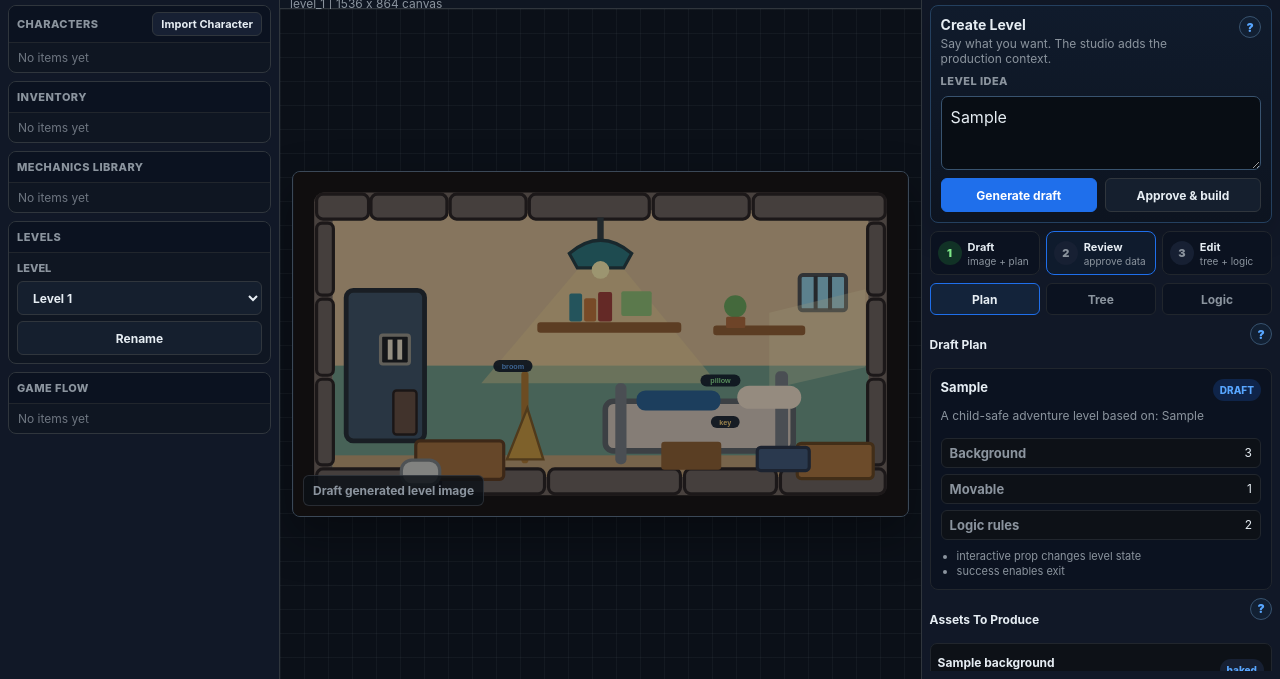
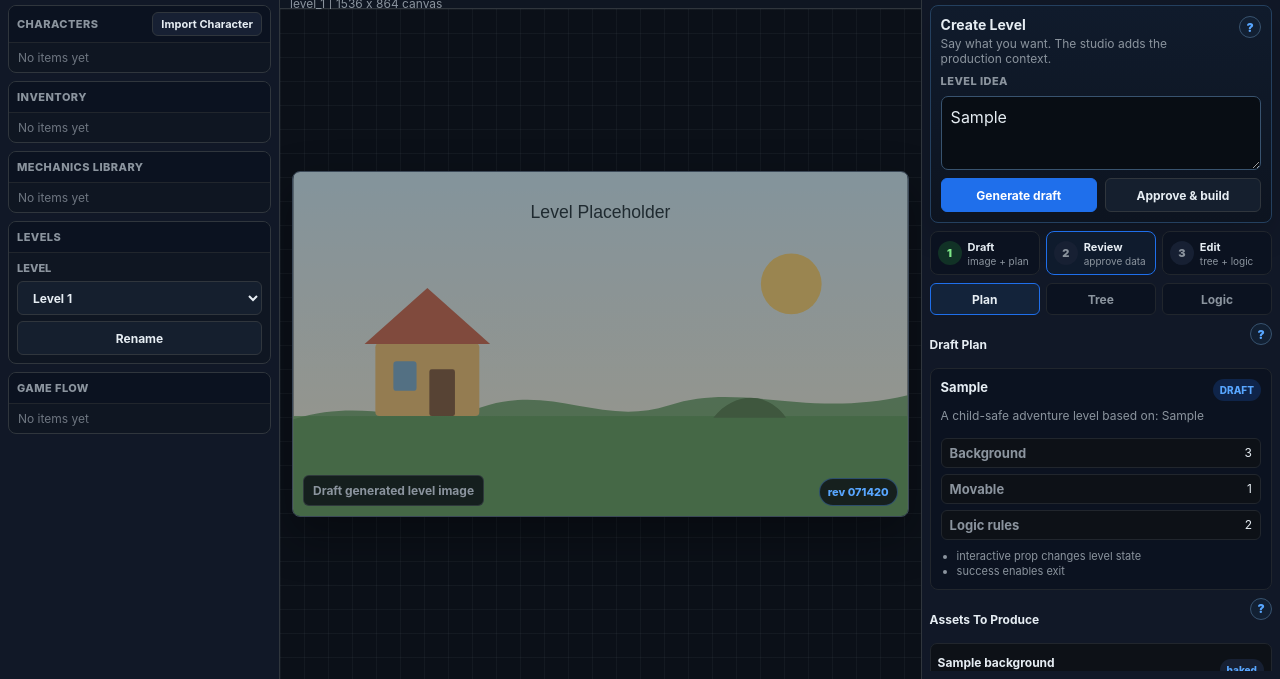
Before and after one commit to MikeTat1988/2DLevelCreationStudio, a plain HTML site: page wwwroot/index.html in a window 1280 px wide. Both pictures are taken after typing "Sample" into the empty fields and a click on the button "Generate draft". Shown: the part 121-800 px from the top of the page. Drawn offline with Linux system fonts and the light colour scheme.

Commit message:
Refresh draft image with bitmap preview

```diff
--- a/wwwroot/app.js
+++ b/wwwroot/app.js
@@ -736,16 +736,21 @@ function renderHeader() {
 function renderLevelStage() {
   const level = getSelectedLevel();
   const imageRef = level.generation.generatedImageRef;
-  const imageSrc = imageRef?.previewUrl ?? 'assets/placeholder-level.svg';
+  const imageSrc = imageRef?.previewUrl
+    ? `${imageRef.previewUrl}?draft=${encodeURIComponent(imageRef.revision ?? 'current')}`
+    : 'assets/placeholder-level.svg';
   const imageLabel = imageRef
     ? imageRef.status === 'approved'
       ? 'Approved generated level image'
       : 'Draft generated level image'
     : 'Level placeholder';
 
+  const revisionLabel = imageRef?.revision ? `rev ${String(imageRef.revision).slice(-6)}` : '';
+
   els.levelStage.innerHTML = `
     <img class="level-placeholder ${imageRef ? 'is-generated' : ''}" src="${escapeHtml(imageSrc)}" alt="${escapeHtml(imageLabel)}">
     <div class="level-empty-state">${escapeHtml(imageRef ? imageLabel : 'Ready for objects, layers, and mechanics')}</div>
+    ${revisionLabel ? `<div class="level-revision-badge">${escapeHtml(revisionLabel)}</div>` : ''}
   `;
 }
 
@@ -815,7 +820,9 @@ function generateDraftFromRequest() {
   const request = (level.generation.userRequest || 'generate me a level that is a prison cell').trim();
   const isPrisonCell = /prison|cell|jail|locked/i.test(request);
   const plan = isPrisonCell ? buildPrisonCellPlan(request) : buildGenericRoomPlan(request);
+  const revision = Date.now();
 
+  level.generation.approvedPlan = null;
   level.generation.draftPlan = plan;
   level.generation.summary = plan.intent;
   level.generation.composition = plan.layerPlanText;
@@ -825,10 +832,12 @@ function generateDraftFromRequest() {
   level.generation.testPrompt = plan.internalBrief;
   level.generation.assetSlots = plan.assetSlots;
   level.logicScript = plan.logicScript;
+  level.objects = [];
   level.generation.generatedImageRef = {
     status: 'draft_planned',
-    previewUrl: 'assets/generated-prison-cell-draft.svg',
-    note: 'Prototype preview. In the real bridge, this stores the generated image asset reference together with the plan.'
+    previewUrl: isPrisonCell ? 'assets/cell-room-reference.jpg' : 'assets/placeholder-level.svg',
+    revision,
+    note: 'Draft preview. The current saved draft replaces the previous draft; future bridge output should write one current image reference here.'
   };
   saveProject();
   generationPanelOpen = true;
--- a/wwwroot/index.html
+++ b/wwwroot/index.html
@@ -74,6 +74,6 @@
     </form>
   </div>
 
-  <script src="app.js?v=20260502-generated-image-preview"></script>
+  <script src="app.js?v=20260503-real-draft-refresh"></script>
 </body>
 </html>
--- a/wwwroot/style.css
+++ b/wwwroot/style.css
@@ -329,6 +329,19 @@ p {
   color: var(--muted);
   font-size: 12px;
   font-weight: 700;
+}
+
+.level-revision-badge {
+  position: absolute;
+  right: 10px;
+  bottom: 10px;
+  padding: 6px 8px;
+  border: 1px solid rgba(88, 166, 255, .34);
+  border-radius: 999px;
+  background: rgba(13, 17, 23, .82);
+  color: var(--accent);
+  font-size: 11px;
+  font-weight: 850;
 }
 
 .status-pill {
```
Also changed, not shown: wwwroot/assets/cell-room-reference.jpg (added), wwwroot/assets/generated-prison-cell-draft.svg (deleted).
